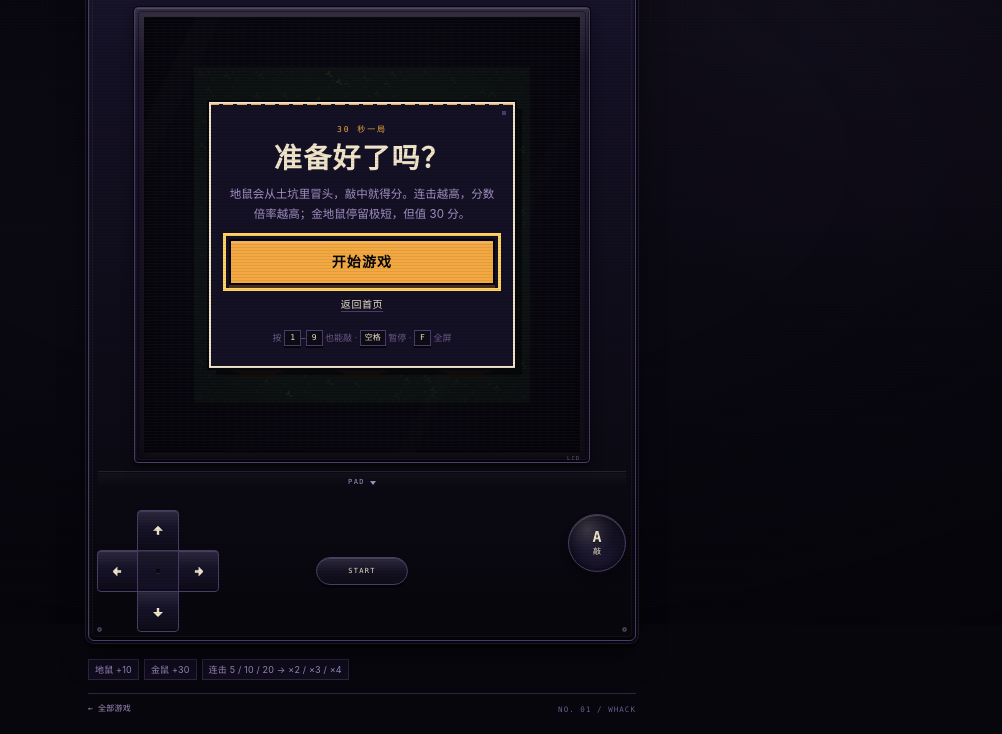
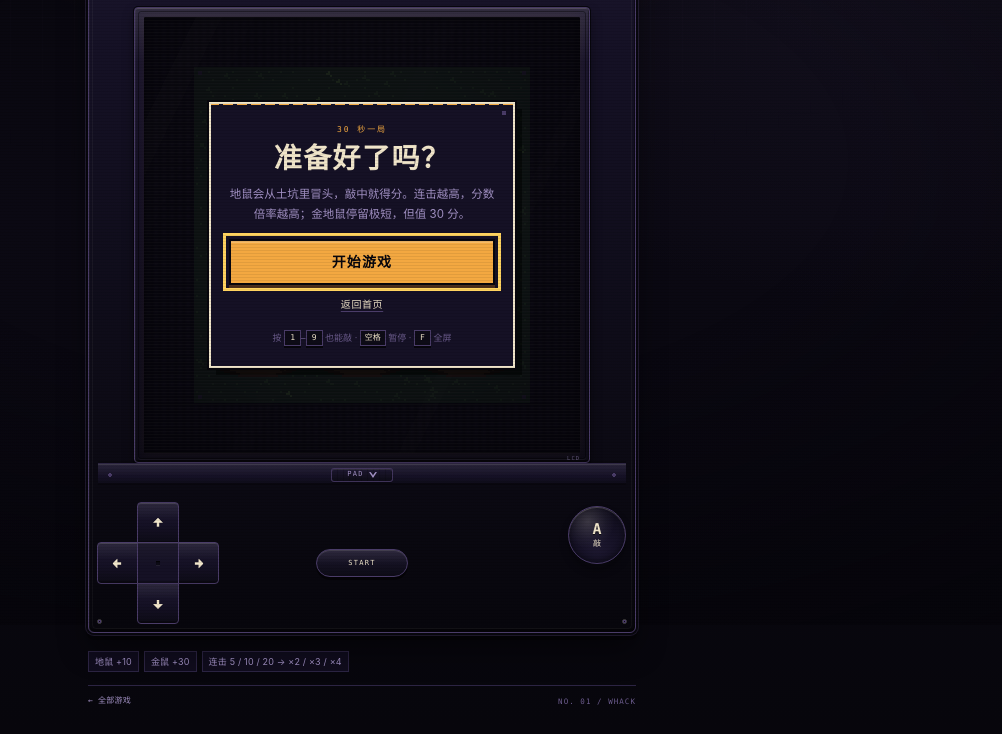
Before and after one commit to yangbin09/pixel-arcade, a website built with Vite: page play/index.html in a window 1280 px wide. Shown: the part 175-909 px from the top of the page, without its empty margins (278-1280 px from the left). Built offline with nearby package versions, Linux system fonts and the light colour scheme.

Commit message:
polish: console pad cover, collapsible handle states, tall-screen frame height

```diff
--- a/packages/styles/src/console.css
+++ b/packages/styles/src/console.css
@@ -444,14 +444,13 @@
   --face-key: clamp(46px, 13.6vw, 58px);
   --start-w: clamp(76px, 20vw, 92px);
   position: relative;
-  display: grid;
-  grid-template-columns: minmax(0, 1fr) auto minmax(0, 1fr);
-  align-items: center;
-  column-gap: clamp(6px, 2vw, 14px);
-  row-gap: clamp(10px, 1.8vh, 18px);
+  display: flex;
+  flex-direction: column;
+  align-items: stretch;
+  gap: 0;
   min-height: 0;
   margin-top: auto;
-  padding: 6px 2px 0;
+  padding: 0 2px;
   user-select: none;
   -webkit-user-select: none;
   -webkit-touch-callout: none;
@@ -461,11 +460,12 @@
   display: none;
 }
 
-/* 拉手：一排扬声器孔中间的一枚小卡扣（新结构才有） */
+/* 控制区盖板：展开时是手柄上方的一条盖沿，收起时是整块滑到底的盖板 */
 .cabinet .pad-handle {
   position: relative;
+  isolation: isolate;
   display: flex;
-  grid-column: 1 / -1;
+  flex: none;
   align-items: center;
   justify-content: center;
   gap: 5px;
@@ -473,25 +473,83 @@
   height: 22px;
   padding: 0;
   border: 0;
-  border-top: 1px solid rgba(74, 60, 104, 0.42);
-  background:
-    linear-gradient(180deg, rgba(255, 248, 232, 0.035), transparent 70%);
-  box-shadow: inset 0 1px 0 rgba(0, 0, 0, 0.4);
+  border-top: 1px solid rgba(74, 60, 104, 0.6);
+  background-image:
+    radial-gradient(
+      circle at 50% 50%,
+      var(--c-void) 0 0.6px,
+      var(--c-line-hi) 0.7px 1.6px,
+      rgba(255, 248, 232, 0.18) 1.7px 1.9px,
+      transparent 2px
+    ),
+    radial-gradient(
+      circle at 50% 50%,
+      var(--c-void) 0 0.6px,
+      var(--c-line-hi) 0.7px 1.6px,
+      rgba(255, 248, 232, 0.18) 1.7px 1.9px,
+      transparent 2px
+    ),
+    linear-gradient(180deg, rgba(255, 248, 232, 0.06), transparent 58%),
+    linear-gradient(180deg, var(--c-panel-2) 0%, var(--c-panel) 62%, var(--c-night) 100%);
+  background-position:
+    9px 50%,
+    calc(100% - 9px) 50%,
+    0 0,
+    0 0;
+  background-repeat: no-repeat;
+  background-size:
+    6px 6px,
+    6px 6px,
+    auto,
+    auto;
+  box-shadow:
+    inset 0 1px 0 rgba(255, 248, 232, 0.09),
+    inset 0 -2px 0 rgba(0, 0, 0, 0.38),
+    0 -2px 0 rgba(0, 0, 0, 0.2);
   color: var(--c-lav);
   font-family: var(--font-mono);
   font-size: 7px;
-  letter-spacing: 0.2em;
+  letter-spacing: 0.18em;
   line-height: 1;
   cursor: pointer;
   touch-action: manipulation;
   -webkit-tap-highlight-color: transparent;
-  transition: color 0.12s linear;
+  transition:
+    color 0.12s linear,
+    border-color 0.12s linear,
+    box-shadow 0.12s linear;
 }
 
+/* 触摸热区：22px 盖沿，44px+ 命中 */
 .cabinet .pad-handle::before {
   position: absolute;
   inset: -12px 0;
   content: "";
+}
+
+/* 中间的实体拉手片：三条细筋 + 收边 */
+.cabinet .pad-handle::after {
+  position: absolute;
+  top: 50%;
+  left: 50%;
+  z-index: -1;
+  width: 62px;
+  height: 14px;
+  border: 1px solid rgba(74, 60, 104, 0.85);
+  border-radius: 3px;
+  background:
+    repeating-linear-gradient(
+      90deg,
+      transparent 0 5px,
+      rgba(0, 0, 0, 0.16) 5px 6px
+    ),
+    linear-gradient(180deg, var(--c-panel-2), var(--c-night));
+  box-shadow:
+    inset 0 1px 0 rgba(255, 248, 232, 0.1),
+    0 1px 0 rgba(0, 0, 0, 0.35);
+  content: "";
+  pointer-events: none;
+  transform: translate(-50%, -50%);
 }
 
 .cabinet .pad-handle:hover,
@@ -506,19 +564,48 @@
 
 .cabinet .pad-handle i {
   display: block;
-  width: 0;
-  height: 0;
-  border-right: 3.5px solid transparent;
-  border-bottom: 4.5px solid currentColor;
-  border-left: 3.5px solid transparent;
+  width: 8px;
+  height: 6px;
+  border: 0;
+  background: currentColor;
+  clip-path: polygon(50% 0, 100% 100%, 79% 100%, 50% 44%, 21% 100%, 0 100%);
   transform: rotate(180deg);
   transition: transform 0.16s steps(2, end);
 }
 
-/* 新结构把方向键/START/A、B 包在 .pad-controls 里；
-   display:contents 让它们直接参与 .pad 的三列网格，旧结构也能用。 */
+/* 收起：整块盖板滑到底，亮起金色小箭头，但不抢屏幕 */
+.cabinet .pad.is-collapsed .pad-handle {
+  color: var(--c-gold);
+  border-top-color: rgba(243, 168, 65, 0.5);
+  box-shadow:
+    inset 0 1px 0 rgba(255, 248, 232, 0.12),
+    inset 0 -2px 0 rgba(0, 0, 0, 0.38),
+    0 -3px 0 rgba(0, 0, 0, 0.24),
+    0 -10px 18px rgba(0, 0, 0, 0.18);
+}
+
+.cabinet .pad.is-collapsed .pad-handle::after {
+  border-color: rgba(243, 168, 65, 0.55);
+  background:
+    repeating-linear-gradient(
+      90deg,
+      transparent 0 5px,
+      rgba(0, 0, 0, 0.2) 5px 6px
+    ),
+    linear-gradient(180deg, rgba(243, 168, 65, 0.11), rgba(29, 24, 48, 0.92));
+  box-shadow:
+    inset 0 1px 0 rgba(255, 248, 232, 0.12),
+    0 0 8px rgba(243, 168, 65, 0.12);
+}
+
+/* 方向键 / START / A、B 的三列网格在这里，不再放在 .pad 上 */
 .cabinet .pad-controls {
-  display: contents;
+  display: grid;
+  grid-template-columns: minmax(0, 1fr) auto minmax(0, 1fr);
+  align-items: center;
+  column-gap: clamp(6px, 2vw, 14px);
+  min-height: 0;
+  padding: clamp(10px, 1.8vh, 18px) 0 0;
 }
 
 .cabinet .pad-controls[hidden] {
@@ -933,6 +1020,21 @@ body.page-play.is-immersive .play-wrap:not(.is-chrome-hidden) .cabinet:has(.pad.
   --console-frame-max: calc(100dvh - 212px);
 }
 
+/* 1:2 / 竖长机位：顶栏收起后优先让屏幕吃满可用高度。
+   240px 的余量刚好给 blocks 留出 300×588 的整数缩放（frame ≥ 596）。
+   只作用于非 iOS 浏览器，iOS 的底栏 50px 由下面的规则继续兜底。 */
+body.page-play.is-immersive:not(.is-ios-browser)
+  .play-wrap.is-chrome-hidden
+  .cabinet[data-ratio="tall"]
+  .screen-frame,
+.play-wrap:fullscreen.is-chrome-hidden .cabinet[data-ratio="tall"] .screen-frame,
+.page-play:fullscreen
+  .play-wrap.is-chrome-hidden
+  .cabinet[data-ratio="tall"]
+  .screen-frame {
+  --console-frame-max: calc(100dvh - 240px);
+}
+
 /* iPhone Safari（非 PWA）的底栏是浏览器 UI，safe-area 不包含它。
    沉浸时额外留 50px，PWA / standalone 没有 is-ios-browser，不受影响。 */
 body.page-play.is-ios-browser.is-immersive .play-wrap {
@@ -998,9 +1100,8 @@ body.page-play.is-immersive .play-wrap {
     height: 20px;
   }
 
-  .cabinet .pad {
-    row-gap: 9px;
-    padding-top: 4px;
+  .cabinet .pad-controls {
+    padding-top: 9px;
   }
 
   .cabinet .stat {
@@ -1039,8 +1140,10 @@ body.page-play.is-immersive .play-wrap {
     --dpad-key: 36px;
     --face-key: 47px;
     --start-w: 72px;
-    row-gap: 6px;
-    padding-top: 2px;
+  }
+
+  .cabinet[data-ratio="tall"] .pad-controls {
+    padding-top: 8px;
   }
 
   .cabinet[data-ratio="tall"] .cabinet-top {
@@ -1151,9 +1254,8 @@ body.page-play.is-immersive .play-wrap {
     --start-w: 92px;
   }
 
-  .cabinet .pad {
-    row-gap: 18px;
-    padding-top: 8px;
+  .cabinet .pad-controls {
+    padding-top: 18px;
   }
 
   .screen-frame {
--- a/packages/styles/src/pad-collapse.css
+++ b/packages/styles/src/pad-collapse.css
@@ -1,7 +1,6 @@
 /* ============================================================
-   PAD COLLAPSE · 手柄折叠
-   结构：.pad > .pad-handle（始终可见）+ .pad-controls（可隐藏）
-   收起时只留一条 18px 的 PAD 拉手，屏幕自动吃掉高度。
+   PAD COLLAPSE · 手柄折叠（结构 + 状态，视觉尺寸在 console.css）
+   结构：.pad > .pad-handle（始终可见）+ .pad-controls（收起时 [hidden]）
    ============================================================ */
 
 .pad {
@@ -17,9 +16,6 @@
   display: grid;
   grid-template-columns: 1fr auto 1fr;
   align-items: center;
-  gap: 8px;
-  min-height: 96px;
-  padding: 6px 2px 0;
 }
 
 .pad-controls[hidden] {
@@ -33,7 +29,6 @@
   justify-content: center;
   gap: 6px;
   width: 100%;
-  height: 18px;
   padding: 0;
   border: 0;
   background: transparent;
@@ -47,7 +42,7 @@
   -webkit-tap-highlight-color: transparent;
 }
 
-/* 视觉只有 18px，触摸热区上下各扩 10px */
+/* 视觉很薄，触摸热区上下各扩；最终尺寸由 console.css 控制 */
 .pad-handle::before {
   position: absolute;
   inset: -10px 0;
@@ -73,7 +68,7 @@
   transform: rotate(0deg);
 }
 
-/* 机台开关视觉很小，上下补触摸热区 */
+/* 机台开关视觉很小，上下补触摸热区；最终热区在 console.css 覆盖 */
 .cabinet-switch {
   position: relative;
 }
@@ -83,16 +78,3 @@
   inset: -8px 0;
   content: "";
 }
-
-@media (max-height: 720px) {
-  .pad-controls {
-    min-height: 84px;
-    padding-top: 3px;
-  }
-}
-
-@media (min-width: 720px) {
-  .pad-controls {
-    min-height: 112px;
-  }
-}
```
